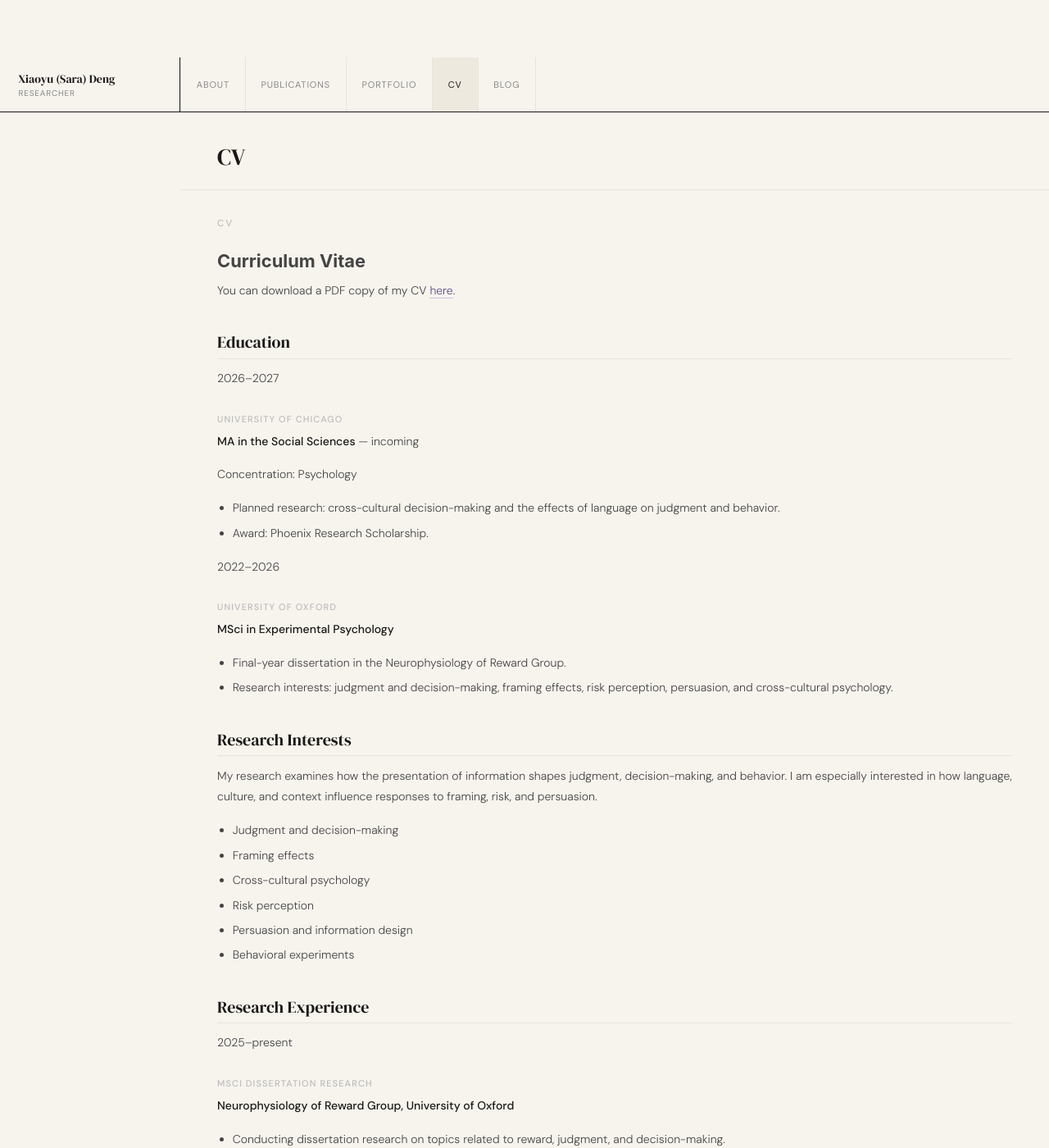
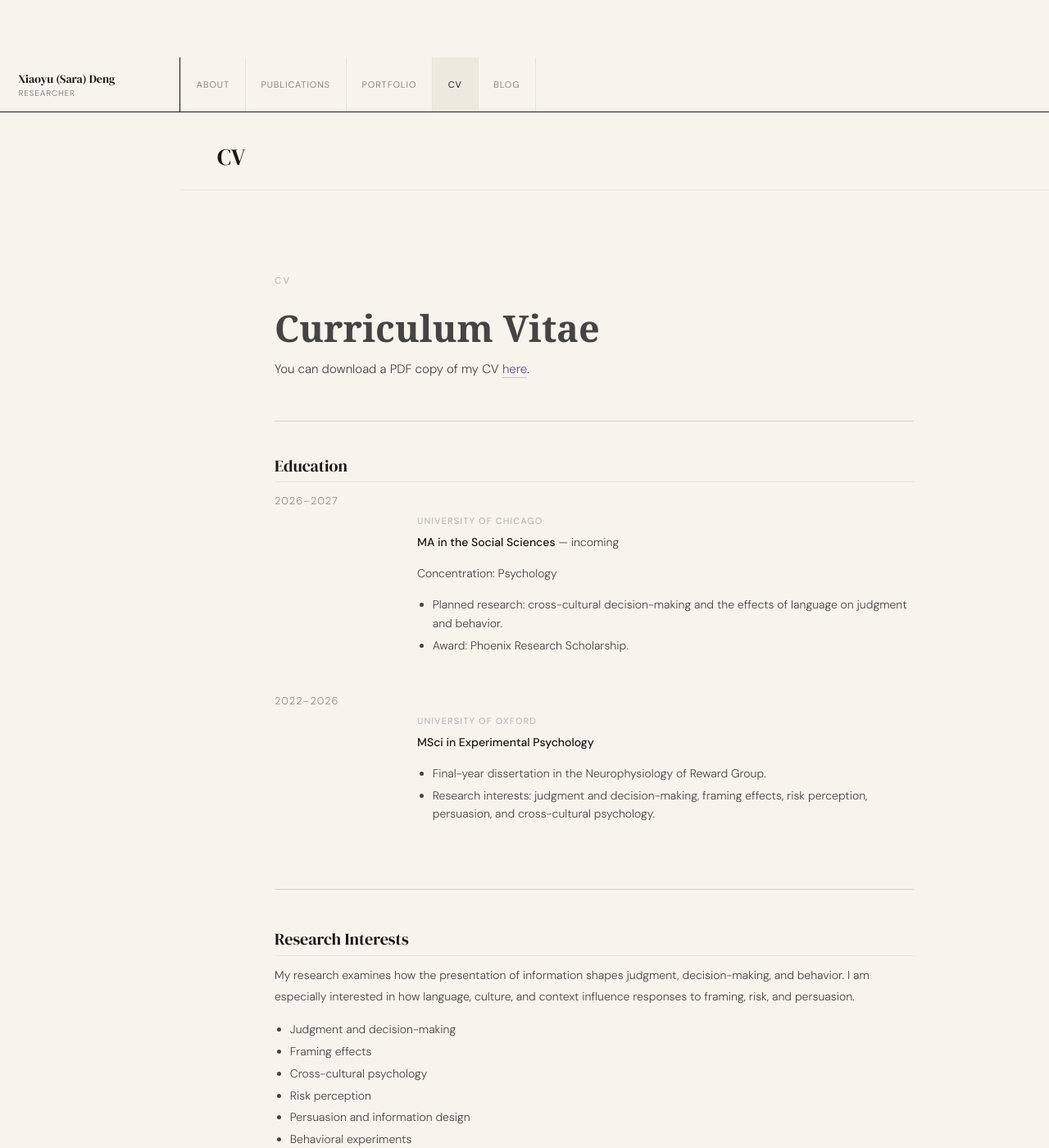
Before and after one commit to saradeng713/saradeng713.github.io, a Jekyll site: the page built from _pages/cv.md, in a window 1280 px wide and 1400 px high. Shown: the whole window at 82% size. Built offline with Jekyll 4.4.1, drawn with Linux system fonts in a browser that asks for light colours; a script that is not in the unit is left out.

Commit message:
Update _sara-theme.scss

```diff
--- a/_sass/layout/_sara-theme.scss
+++ b/_sass/layout/_sara-theme.scss
@@ -316,3 +316,107 @@ body:not(.layout--single) .page__content {
     border-bottom: 1px solid var(--sara-line);
   }
 }
+
+/* CV page */
+
+.sara-cv {
+  max-width: 920px;
+  padding: 70px;
+}
+
+.sara-cv-header {
+  padding-bottom: 34px;
+  border-bottom: 1px solid var(--sara-line);
+  margin-bottom: 42px;
+}
+
+.sara-cv-header h1 {
+  margin: 18px 0 14px;
+  font-family: Georgia, serif;
+  font-size: 3rem;
+  line-height: 1.1;
+}
+
+.sara-cv-header p {
+  max-width: 620px;
+  font-size: 1rem;
+  line-height: 1.7;
+}
+
+.sara-cv-section {
+  margin-bottom: 48px;
+  padding-bottom: 36px;
+  border-bottom: 1px solid var(--sara-line);
+}
+
+.sara-cv-section h2 {
+  margin-bottom: 28px;
+  font-family: Georgia, serif;
+  font-size: 1.55rem;
+}
+
+.sara-cv-item {
+  display: grid;
+  grid-template-columns: 140px minmax(0, 1fr);
+  gap: 34px;
+  margin-bottom: 30px;
+}
+
+.sara-cv-date {
+  color: var(--sara-muted);
+  font-size: 0.85rem;
+  letter-spacing: 0.08em;
+}
+
+.sara-cv-content h3 {
+  margin: 0 0 8px;
+  font-family: Georgia, serif;
+  font-size: 1.15rem;
+}
+
+.sara-cv-content p {
+  margin: 0 0 10px;
+  line-height: 1.65;
+}
+
+.sara-cv-content ul,
+.sara-cv-section ul {
+  margin-top: 10px;
+}
+
+.sara-cv-content li,
+.sara-cv-section li {
+  margin-bottom: 8px;
+  line-height: 1.6;
+}
+
+.sara-cv-skills {
+  display: grid;
+  grid-template-columns: repeat(3, minmax(0, 1fr));
+  gap: 34px;
+}
+
+.sara-cv-skills h3 {
+  margin-top: 0;
+  font-family: Georgia, serif;
+  font-size: 1.05rem;
+}
+
+@media screen and (max-width: 768px) {
+  .sara-cv {
+    padding: 36px 28px;
+  }
+
+  .sara-cv-item {
+    grid-template-columns: 1fr;
+    gap: 8px;
+  }
+
+  .sara-cv-skills {
+    grid-template-columns: 1fr;
+  }
+
+  .sara-cv-header h1 {
+    font-size: 2.3rem;
+  }
+}
```
